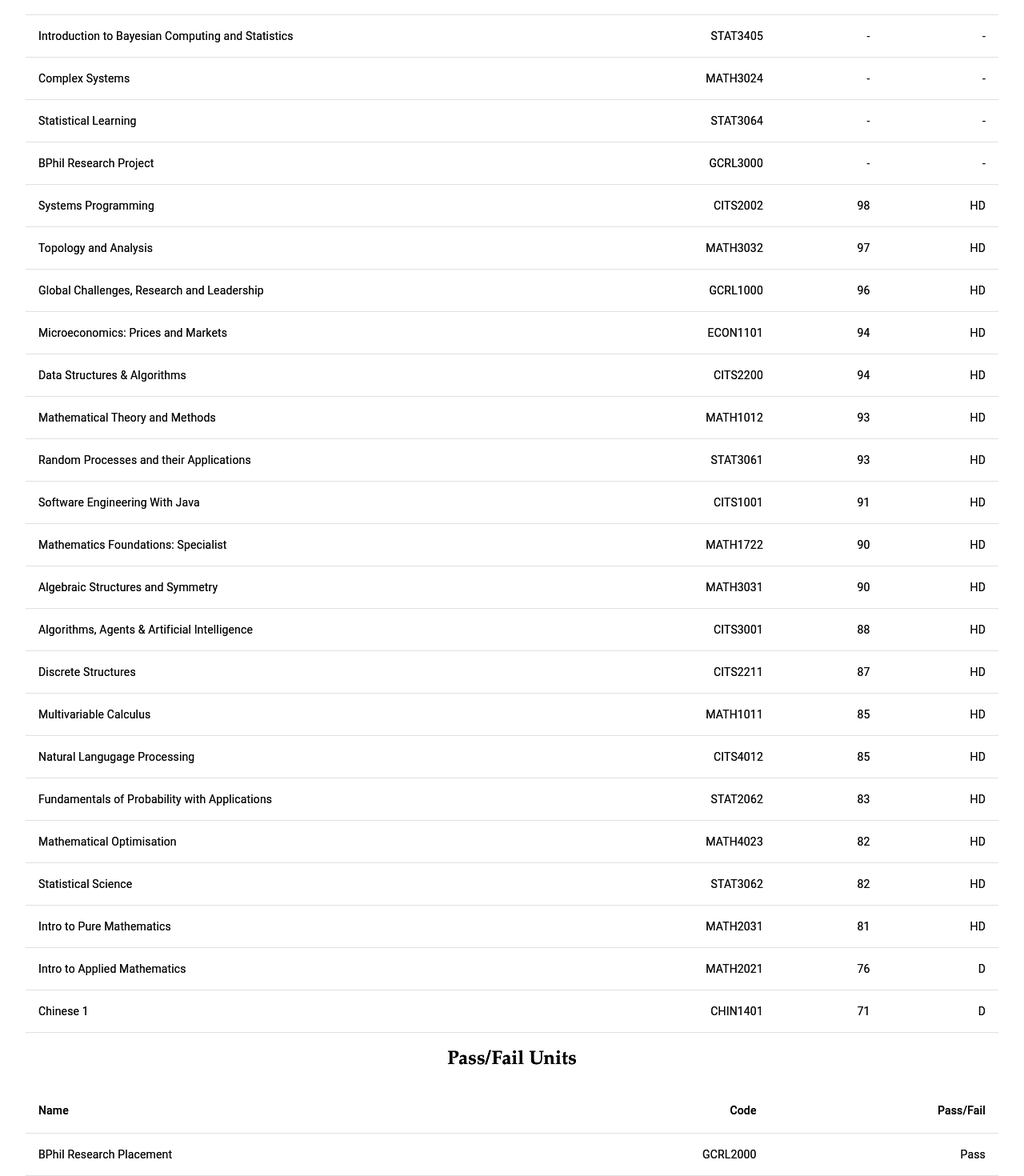
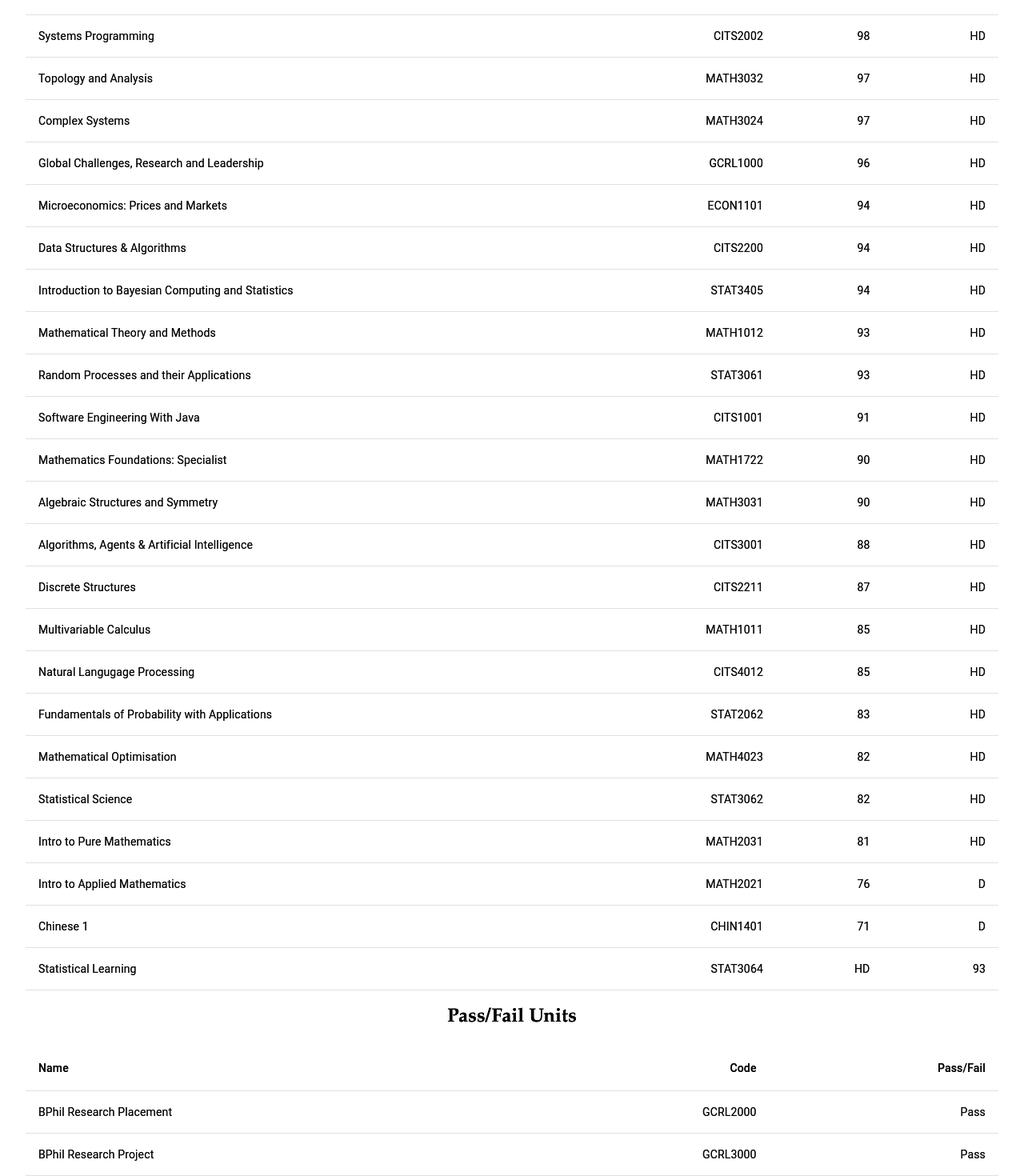
Before and after one commit to MouseAndKeyboard/nefsite, a Next.js app: page /grades in a window 1280 px wide. Shown: the part 317-1787 px from the top of the page at 80% size. Built offline with nearby package versions, Linux system fonts and the light colour scheme.

Commit message:
updated grades

```diff
--- a/components/data/grades.js
+++ b/components/data/grades.js
@@ -37,9 +37,7 @@ export default [
   createData("Natural Langugage Processing", "CITS4012", 85, "HD"),
   createData("Algebraic Structures and Symmetry", "MATH3031", 90, "HD"),
 
-  createData("Introduction to Bayesian Computing and Statistics", "STAT3405", "-", "-"),
-  createData("Complex Systems", "MATH3024", "-", "-"),
-  createData("Statistical Learning", "STAT3064", "-", "-"),
-  createData("BPhil Research Project", "GCRL3000", "-", "-"),
-
+  createData("Introduction to Bayesian Computing and Statistics", "STAT3405", "94", "HD"),
+  createData("Complex Systems", "MATH3024", "97", "HD"),
+  createData("Statistical Learning", "STAT3064", "HD", "93"),
 ]
--- a/components/data/pf.js
+++ b/components/data/pf.js
@@ -2,5 +2,6 @@
 import { createData } from "./grades.js";
 
 export default [
-    createData("BPhil Research Placement", "GCRL2000", "N/A", "Pass")
+    createData("BPhil Research Placement", "GCRL2000", "N/A", "Pass"),
+    createData("BPhil Research Project", "GCRL3000", "N/A", "Pass"),
 ];
```
